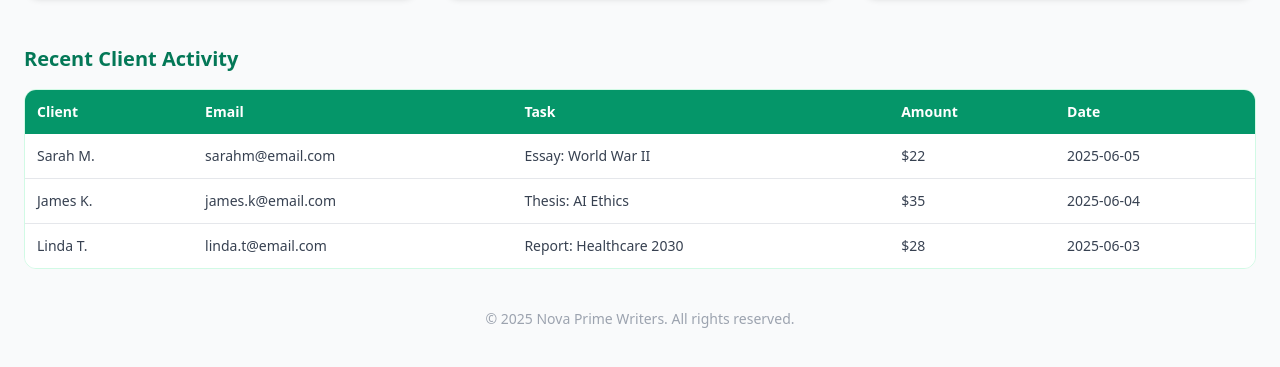
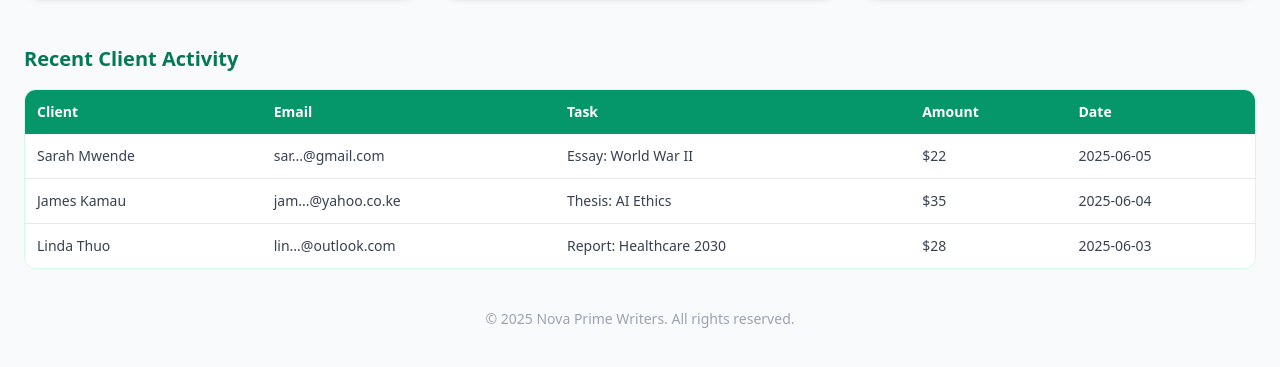
Before and after one commit to CashWayAppRegulatedCentralBankOfAmerica/adm, a plain HTML site: page admin.html in a window 1280 px wide. Shown: the part 367-734 px from the top of the page. Drawn offline with nearby package versions, Linux system fonts and the light colour scheme.

Commit message:
Update admin.html

```diff
--- a/admin.html
+++ b/admin.html
@@ -86,22 +86,22 @@
       </thead>
       <tbody class="bg-white text-gray-700">
         <tr class="border-b">
-            <td class="p-3 font-medium">Sarah M.</td>
-            <td class="p-3">sarahm@email.com</td>
+          <td class="p-3 font-medium">Sarah Mwende</td>
+          <td class="p-3">sar...@gmail.com</td>
           <td class="p-3">Essay: World War II</td>
           <td class="p-3">$22</td>
           <td class="p-3">2025-06-05</td>
         </tr>
         <tr class="border-b">
-            <td class="p-3 font-medium">James K.</td>
-            <td class="p-3">james.k@email.com</td>
+          <td class="p-3 font-medium">James Kamau</td>
+          <td class="p-3">jam...@yahoo.co.ke</td>
           <td class="p-3">Thesis: AI Ethics</td>
           <td class="p-3">$35</td>
           <td class="p-3">2025-06-04</td>
         </tr>
         <tr>
-            <td class="p-3 font-medium">Linda T.</td>
-            <td class="p-3">linda.t@email.com</td>
+          <td class="p-3 font-medium">Linda Thuo</td>
+          <td class="p-3">lin...@outlook.com</td>
           <td class="p-3">Report: Healthcare 2030</td>
           <td class="p-3">$28</td>
           <td class="p-3">2025-06-03</td>
@@ -111,6 +111,7 @@
   </div>
 </section>
 
+
   <footer class="p-4 text-center text-gray-400 text-sm">
     © 2025 Nova Prime Writers. All rights reserved.
   </footer>
```
Lines whose indentation alone changed are shown as unchanged.
